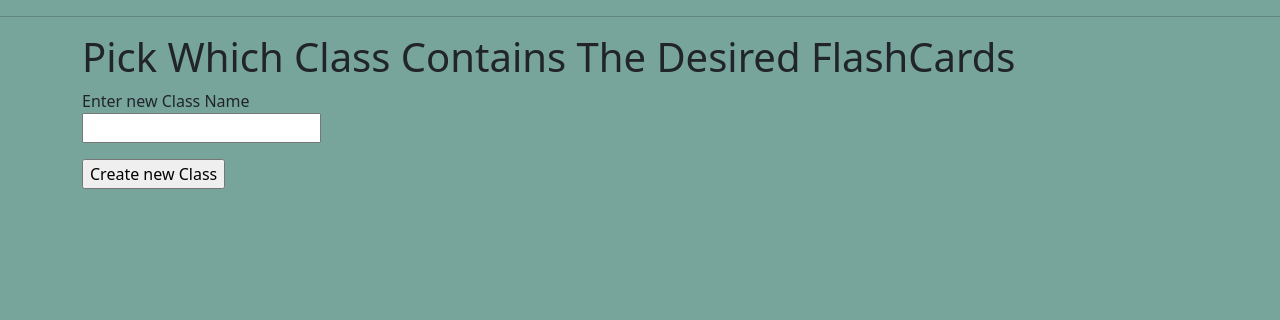
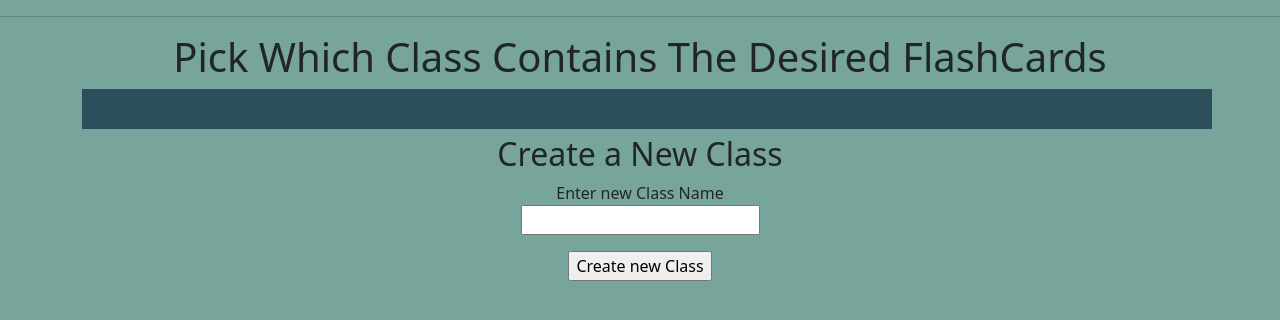
Before and after one commit to EtienneDevictor/Team-1, a Flask app: page /ClassList in a window 1280 px wide. Shown: the part 64-384 px from the top of the page. Run offline with Flask 2, Linux system fonts and the light colour scheme; a user stored in the database is signed in; data that the repository does not hold is empty; some libraries are stand-ins or nearby versions.

Commit message:
made a grid for the clas buttons in class selelector

```diff
--- a/app/templates/base.html
+++ b/app/templates/base.html
@@ -7,6 +7,42 @@
         <title> Home </title>
         {% endif %}
         <link href="https://cdn.jsdelivr.net/npm/bootstrap@5.0.2/dist/css/bootstrap.min.css" rel="stylesheet" integrity="sha384-EVSTQN3/azprG1Anm3QDgpJLIm9Nao0Yz1ztcQTwFspd3yD65VohhpuuCOmLASjC" crossorigin="anonymous">
+        <style>
+            .grid_btn { /* these are the link buttons used in class, inside_class, and anywhere else a link button shows up */
+                background-color: #c9c9A3;
+                color: black;
+                padding: 6px 12px;
+             }
+
+
+            .grid-container {
+                background-color: #2D4f5D;
+                display: inline-grid;
+                grid-template-columns: 350px 350px 350px;
+                grid-gap: 20px;
+                padding: 20px
+            }
+
+            .grid-item {
+                background-color: #c9c9A3;
+                border-color: #21353F;
+                border: 15px solid #2D4f5D;
+                padding: 20px;
+                font-size: 30px;
+                text-align: center;
+                border: solid;
+            }
+
+            .link_cont {
+                padding: 10px 15px;
+            }
+
+            .btn-secondary { /* these are the link buttons on the home page */
+                background-color: transparent;
+                border-color: #c60063;
+                color: #c60063;
+            }
+        </style>
     </head>
 
     <body style="background-color: #77A59C"  >
@@ -63,7 +99,7 @@
         <hr>
         <div class="container">
             <div class="row">
-                <div class="col-sm-auto">
+                <div class="col-sm-auto" style="text-align: center;">
                     {% block content %} {% endblock %}
                 </div>
         </div>
--- a/app/templates/classes.html
+++ b/app/templates/classes.html
@@ -3,9 +3,14 @@
     <h1> Pick Which Class Contains The Desired FlashCards</h1>
     <form action ="" method="POST" novalidate>
         {{ form.hidden_tag() }}
-        {% for user in user_classes %}
-            <a href=/ClassContent/{{user.id}}>{{ user.title }}</a>
-         {% endfor %}
+        <div class="grid-container" style="max-height: 150;">
+            {% for user in user_classes %}
+            <div class="grid-item">
+                <a class="grid_btn" style="text-decoration:none"  href=/ClassContent/{{user.id}}>{{ user.title }}</a>
+            </div>
+            {% endfor %}
+         </div>
+        <h2> Create a New Class  </h2>
         <p>
             {{ form.title.label }} <br>
             {{ form.title() }}
```
